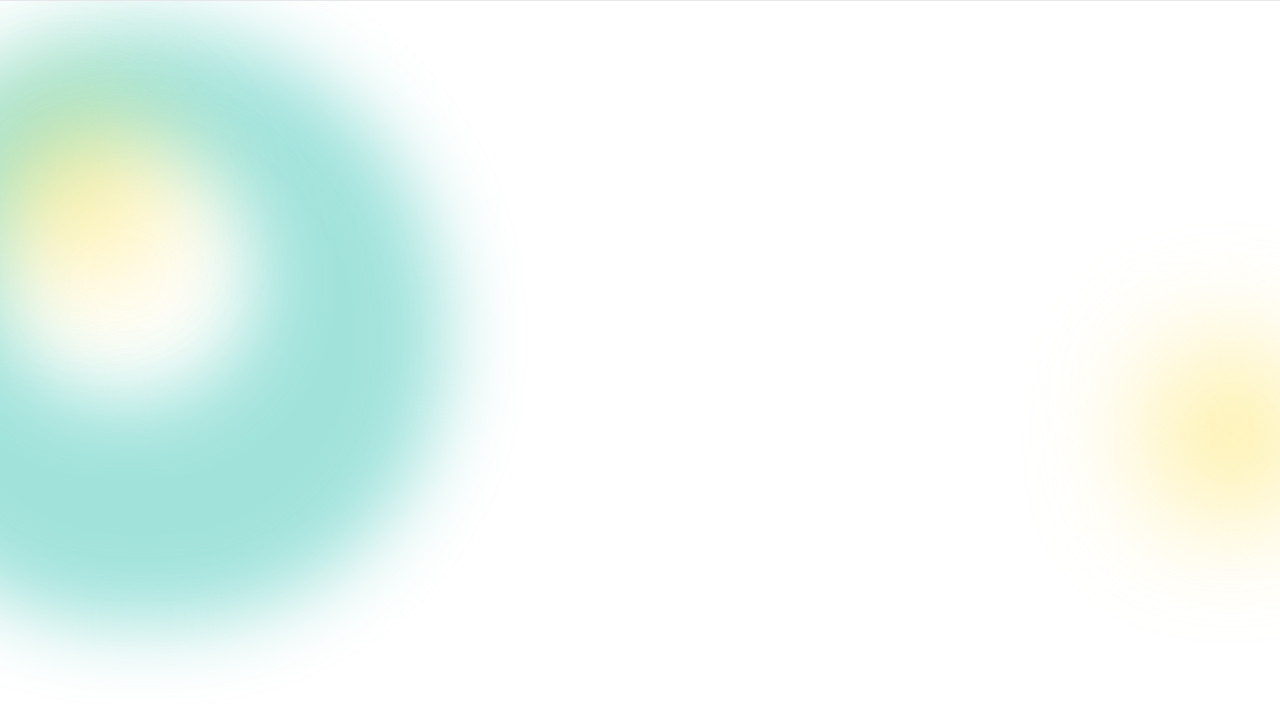
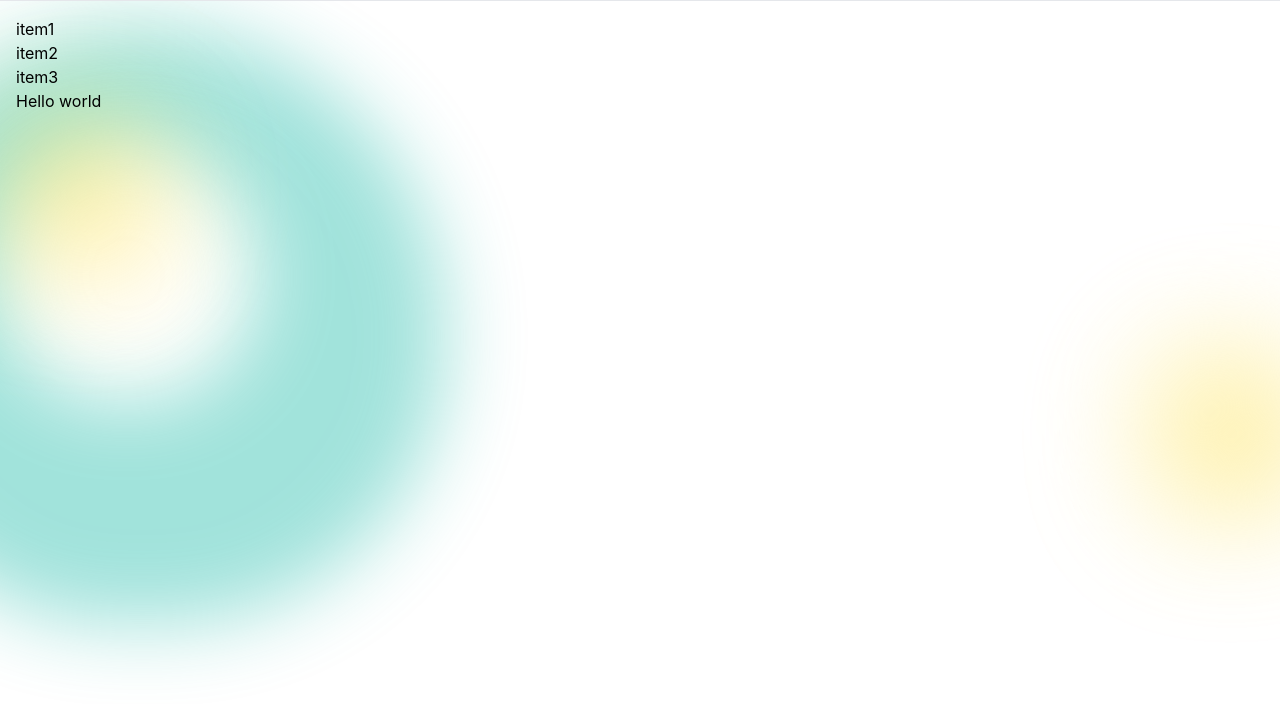
Before and after one commit to alphatero/f2e_scrum_frontend, a React (Create React App) app: page /dnd in a window 1280 px wide. Before the commit this address had no page. Shown: the top 704 px of the page. Built offline with nearby package versions, Linux system fonts and the light colour scheme.

Commit message:
test: beautiful dnd plugin

```diff
--- a/package.json
+++ b/package.json
@@ -8,10 +8,13 @@
     "@testing-library/user-event": "^13.5.0",
     "clsx": "^1.2.1",
     "framer-motion": "^7.6.1",
+    "nanoid": "^4.0.0",
     "react": "^18.2.0",
+    "react-beautiful-dnd": "^13.1.1",
     "react-dom": "^18.2.0",
     "react-router-dom": "^6.4.2",
     "react-scripts": "5.0.1",
+    "styled-components": "^5.3.6",
     "web-vitals": "^2.1.4"
   },
   "scripts": {
--- a/src/App.jsx
+++ b/src/App.jsx
@@ -14,6 +14,7 @@ import './App.css';
 import ExamSprintPoint from './views/exam/SprintPoint';
 import { Scrum } from './views/introduction';
 import ProductBacklog from './views/exam/ProductBacklog';
+import DndSample from './views/exam/DndSample';
 
 const pageVariants = {
   initial: {
@@ -66,6 +67,7 @@ function App() {
             <Route path="/introduction/scrum" element={<Scrum />} />
             <Route path="/introduction/role" element={<Role />} />
             <Route path="/exam/product-backlog" element={<ProductBacklog />} />
+            <Route path="/dnd" element={<DndSample />} />
           </Route>
         </Routes>
       </Router>
--- /dev/null
+++ b/src/views/exam/DndSample.jsx
@@ -0,0 +1,79 @@
+// import clsx from 'clsx';
+import { DragDropContext, Droppable, Draggable } from 'react-beautiful-dnd'; //
+import { useState } from 'react';
+
+function DndSample() {
+  const [items] = useState([
+    {
+      id: 1,
+      content: 'item1',
+    },
+    {
+      id: 2,
+      content: 'item2',
+    },
+    {
+      id: 3,
+      content: 'item3',
+    },
+  ]);
+
+  return (
+    <div className="p-4">
+
+      <DragDropContext
+        onBeforeCapture={() => console.log('onBeforeCapture')} // eslint-disable-line no-console
+        onBeforeDragStart={() => console.log('onBeforeDragStart')} // eslint-disable-line no-console
+        onDragStart={() => console.log('onDragStart')} // eslint-disable-line no-console
+        onDragUpdate={() => console.log('onDragUpdate')} // eslint-disable-line no-console
+        onDragEnd={() => console.log('onDragEnd')} // eslint-disable-line no-console
+      >
+        <Droppable droppableId="droppable-1">
+          {(provided) => (
+            // eslint-disable-next-line react/jsx-props-no-spreading
+            <div {...provided.droppableProps} ref={provided.innerRef}>
+              {/*
+                provided.innerRef
+                套件的機制所需, 直接去取用 dom 的 ref, 就是套用的例行公事
+              */}
+
+              {items.map((item, index) => (
+              // 以 map 方式渲染每個拖曳卡片 (Draggable)
+
+                <Draggable key={`item_${item.id}`} draggableId={`item_${item.id}`} index={index}>
+                  {/* // draggableId: 該卡片的唯一識別ID */}
+                  {(dragProvided) => (
+                  /*
+                    ...provided.droppableProps
+                    ...provided.draggableProps
+                    ...provided.dragHandleProps
+                    單純展開其他必要的 props
+                  */
+
+                    <div
+                      ref={dragProvided.innerRef}
+                      // eslint-disable-next-line react/jsx-props-no-spreading
+                      {...dragProvided.draggableProps}
+                      // eslint-disable-next-line react/jsx-props-no-spreading
+                      {...dragProvided.dragHandleProps}
+                    >
+
+                      {/* 實際上的卡片內容 */}
+                      {item.content}
+                      {/* 實際上的卡片內容 */}
+
+                    </div>
+                  )}
+                </Draggable>
+              ))}
+            </div>
+          )}
+        </Droppable>
+        <div>Hello world</div>
+      </DragDropContext>
+    </div>
+
+  );
+}
+
+export default DndSample;
```
Also changed, not shown: 1 other file (tests, documents, lock files or other folders).
